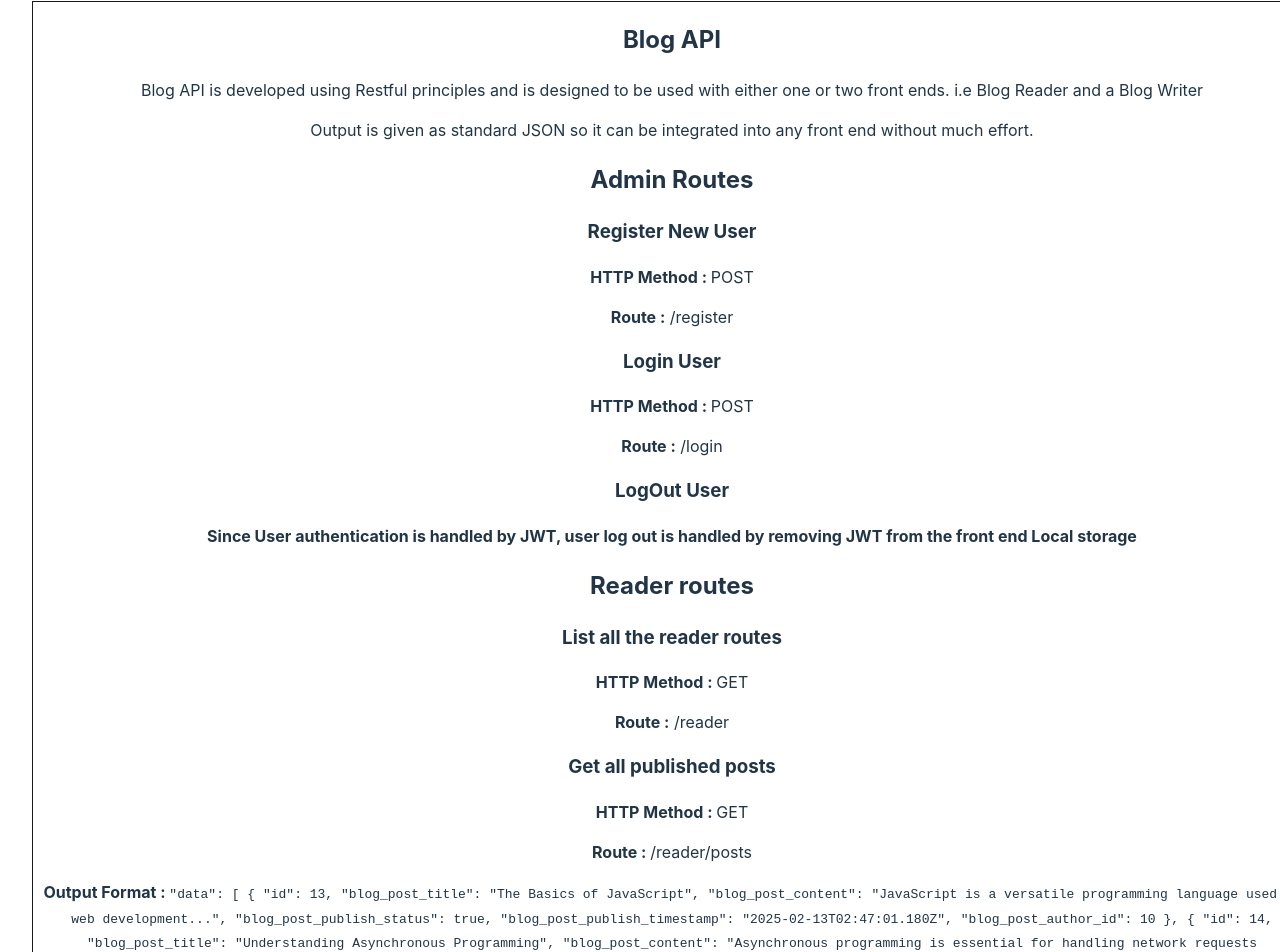
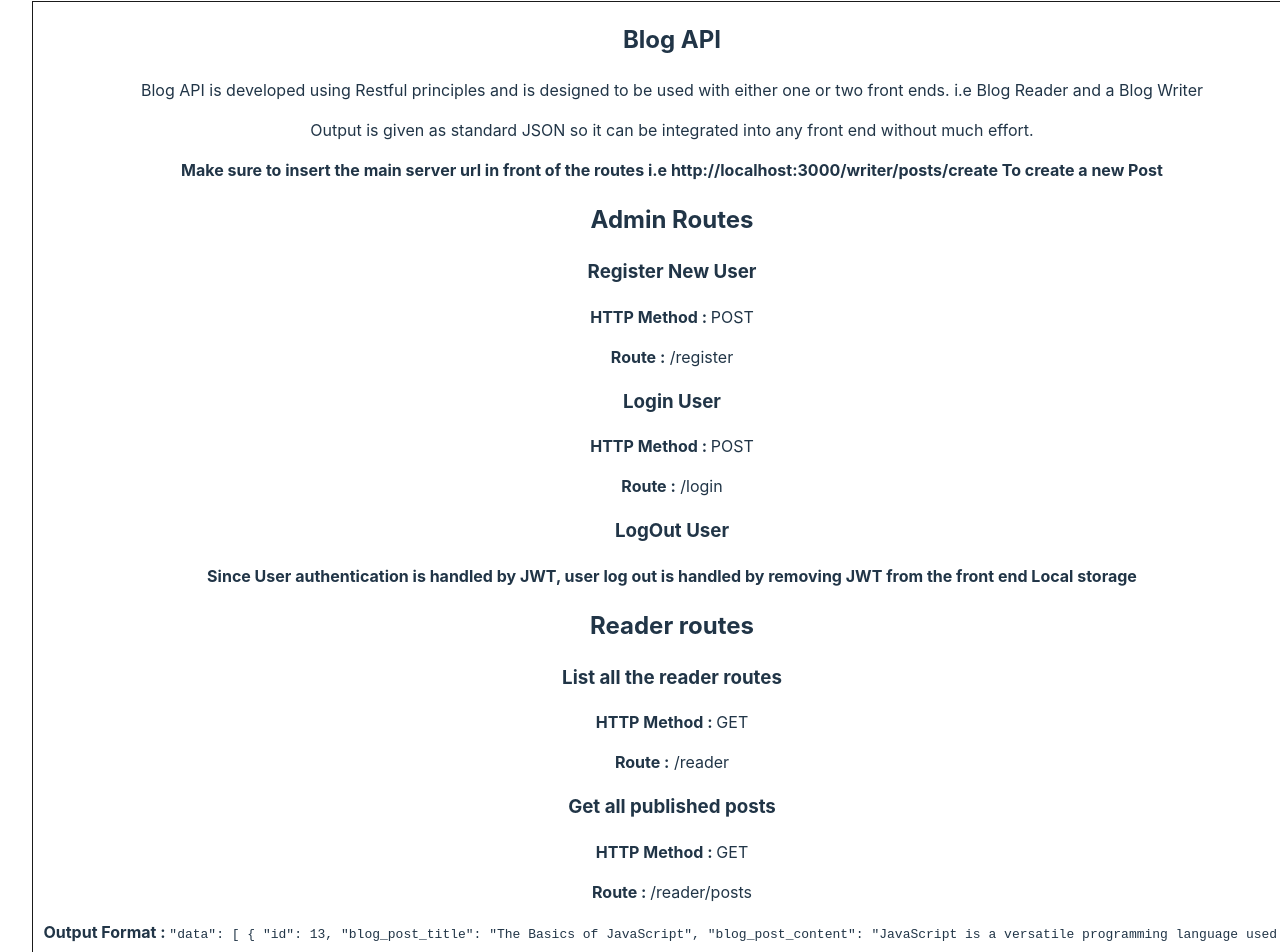
Before and after one commit to amaldevelops/full-stack-blog, a React (Vite) app in the folder frontend/: page /full-stack-blog/api-docs in a window 1280 px wide. Shown: the part 1926-2878 px from the top of the page. Built offline with nearby package versions, Linux system fonts and the light colour scheme.

Commit message:
Update API Documentation

```diff
--- a/frontend/src/components/Documentation.jsx
+++ b/frontend/src/components/Documentation.jsx
@@ -196,6 +196,7 @@ function APIDocs() {
 
       <div className="documentationDiv">
         <h2>Blog API</h2>
+
         <p>
           Blog API is developed using Restful principles and is designed to be
           used with either one or two front ends. i.e Blog Reader and a Blog
@@ -204,6 +205,12 @@ function APIDocs() {
         <p>
           Output is given as standard JSON so it can be integrated into any
           front end without much effort.
+        </p>
+        <p>
+          <strong>
+            Make sure to insert the main server url in front of the routes i.e
+            http://localhost:3000/writer/posts/create To create a new Post{" "}
+          </strong>
         </p>
         <div>
           <h2>Admin Routes</h2>
```
